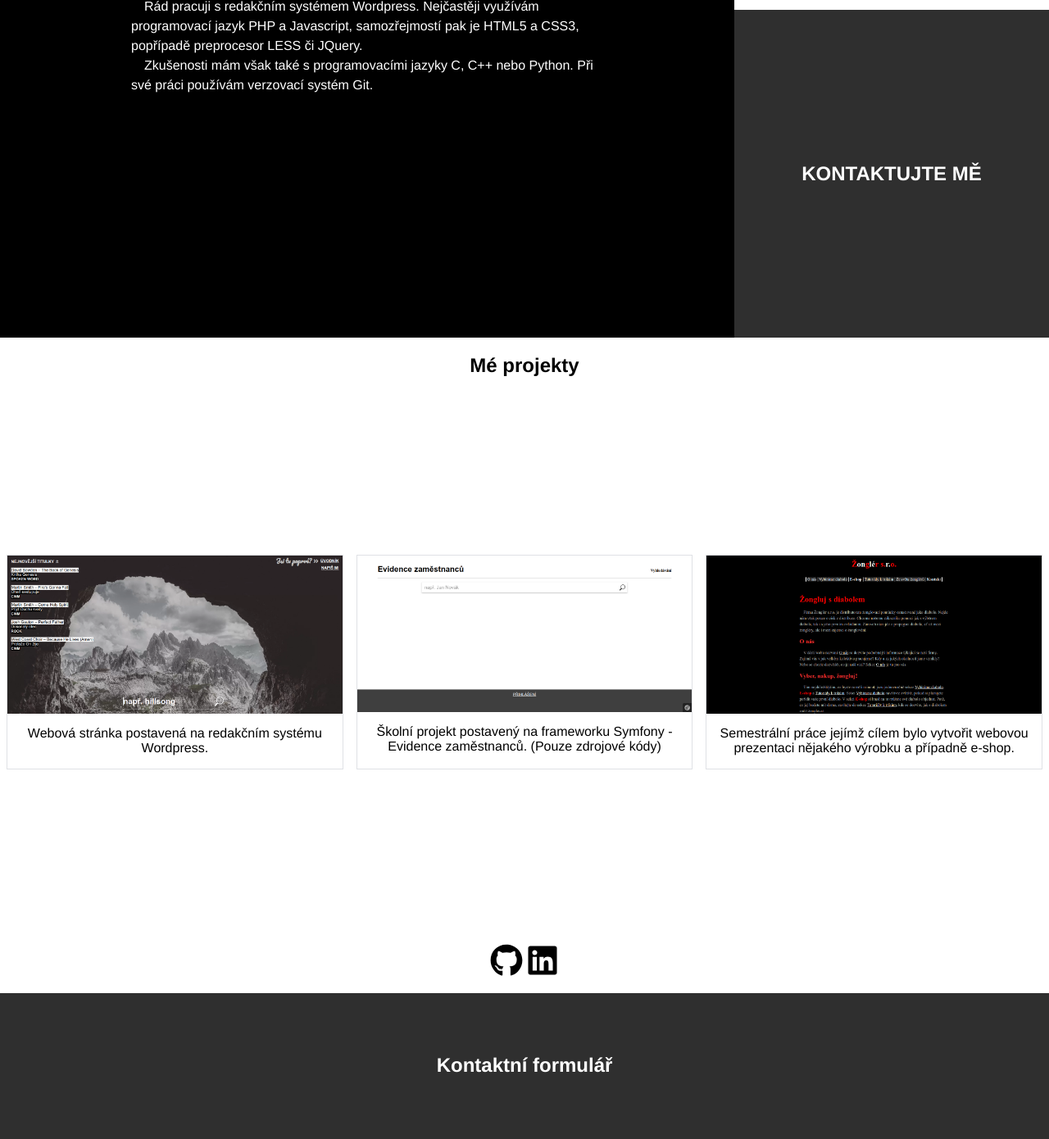
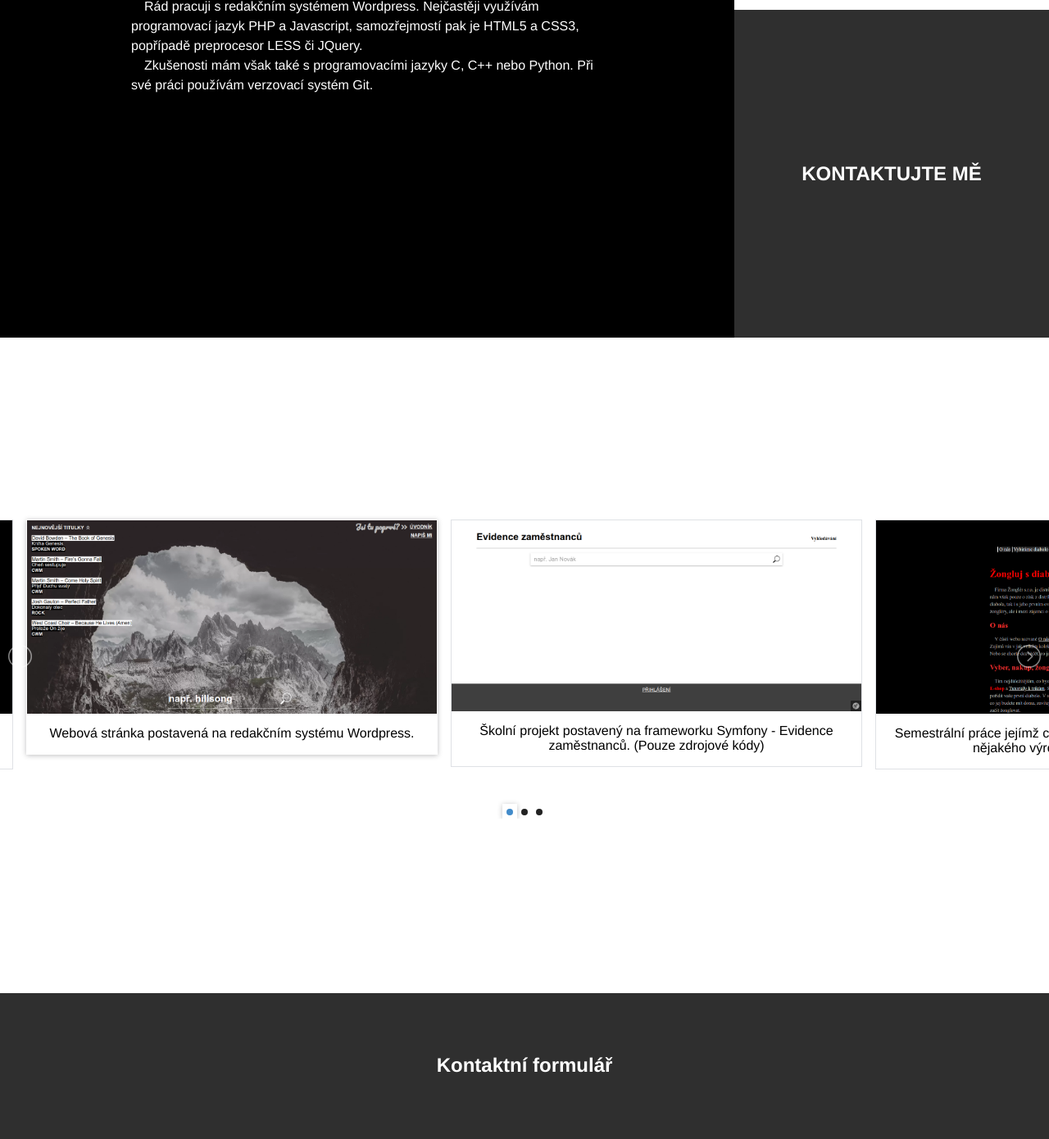
Before and after one commit to konmike/konmike.github.io, a PHP site: page / in a window 1280 px wide. Shown: the part 388-1778 px from the top of the page at 82% size. Run offline with PHP 8.4, Linux system fonts and the light colour scheme.

Commit message:
Funknci slider pro projekty

```diff
--- a/index.html
+++ b/index.html
@@ -3,8 +3,8 @@
 <head>
     <meta charset="UTF-8">
     <title>Michal Konečný</title>
-    <link type="text/css" rel="stylesheet" href="lightslider.css">
     <link rel="stylesheet" type="text/css" href="style.css">
+    <link rel="stylesheet" type="text/css" href="lightslider.css">
     <script src="https://ajax.googleapis.com/ajax/libs/jquery/3.4.0/jquery.min.js"></script>
     <script src="script.js"></script>
     <script src="lightslider.js"></script>
@@ -36,46 +36,42 @@
             </div>
         </article>
         <article id="myprojects" class="article article--projects">
-            <h1 class="article__title">Mé projekty</h1>
 
-            <section>
-                <p>
-                    <a href="http://srdcechvaly.cekuj.net">
-                        <img src="img/srdcechvaly.png" alt="Projekt Srdce chvály"/>
+            <ul id="responsive">
+                <li>
+
+                    <a href="http://srdcechvaly.cekuj.net" class="slider__link">
+                        <img src="img/srdcechvaly.png" alt="Projekt Srdce chvály" class="slider__img">
                     </a>
-                    <span>
+                    <span class="slider__title">
                         Webová stránka postavená na redakčním systému Wordpress.
                     </span>
-                </p>
-                <p>
-                    <a href="https://github.com/konmike/BI-TWA">
-                        <img src="img/evidencezamestnancu.png" alt="Evidence zaměstnanců"/>
+
+                </li>
+                <li>
+
+                    <a href="https://github.com/konmike/BI-TWA" class="slider__link">
+                        <img src="img/evidencezamestnancu.png" alt="Evidence zaměstnanců" class="slider__img">
                     </a>
-                    <span>
+                    <span class="slider__title">
                         Školní projekt postavený na frameworku Symfony - Evidence zaměstnanců.
                         (Pouze zdrojové kódy)
                     </span>
-                </p>
-                <p>
-                    <a href="https://github.com/konmike/BI-ZWU">
-                        <img src="img/zonglersro.png" alt="Prezentace výrobku"/>
+
+                </li>
+                <li>
+
+                    <a href="https://github.com/konmike/BI-ZWU" class="slider__link">
+                        <img src="img/zonglersro.png" alt="Prezentace výrobku" class="slider__img">
                     </a>
-                    <span>
+                    <span class="slider__title">
                         Semestrální práce jejímž cílem bylo vytvořit webovou prezentaci
                         nějakého výrobku a případně e-shop.
                     </span>
-                </p>
-            </section>
-            <footer class="article__footer">
-                <span>
-                    <a href="https://github.com/konmike/" class="article__footer--link">
-                        <img src="img/github.svg" alt="Github" class="article__footer--img"/>
-                    </a>
-                    <a href="https://www.linkedin.com/in/michal-konecny/" class="article__footer--link">
-                        <img src="img/linkedin.svg" alt="Linkedin" class="article__footer--img"/>
-                    </a>
-                </span>
-            </footer>
+
+                </li>
+            </ul>
+
         </article>
         <article id="contact" class="article article--contact">
             <h1 class="article__title">Kontaktní formulář</h1>
@@ -108,11 +104,32 @@
         </article>
     </main>
 
-    <script type="text/javascript">
+    <script>
         $(document).ready(function() {
-            $("#lightSlider").lightSlider({
-                item: 1,
-                loop: true,
+            $('#responsive').lightSlider({
+                item:3,
+                loop:true,
+                currentPagerPosition: 'middle',
+                slideMove:1,
+                easing: 'cubic-bezier(0.25, 0, 0.25, 1)',
+                speed:600,
+                responsive : [
+                    {
+                        breakpoint:1000,
+                        settings: {
+                            item:2,
+                            slideMove:1,
+                            slideMargin:6,
+                        }
+                    },
+                    {
+                        breakpoint:500,
+                        settings: {
+                            item:1,
+                            slideMove:1
+                        }
+                    }
+                ]
             });
         });
     </script>
--- a/lightslider.css
+++ b/lightslider.css
@@ -7,10 +7,10 @@
     overflow: hidden;
     -webkit-touch-callout: none;
     -webkit-user-select: none;
+    -khtml-user-select: none;
     -moz-user-select: none;
     -ms-user-select: none;
-    user-select: none;
-    padding-bottom: 2rem;
+    user-select: none
 }
 .lightSlider:before, .lightSlider:after {
     content: " ";
@@ -19,12 +19,9 @@
 .lightSlider {
     overflow: hidden;
     margin: 0;
-    max-height: 100%;
 }
 .lSSlideWrapper {
     max-width: 100%;
-    max-height: 100%;
-    height: 100%;
     overflow: hidden;
     position: relative;
 }
@@ -157,7 +154,7 @@
     display: block;
     top: 50%;
     height: 32px;
-    background-image: url('../img/controls.png');
+    background-image: url('img/controls.png');
     cursor: pointer;
     position: absolute;
     z-index: 99;
@@ -379,8 +376,11 @@
 }
 /*/  GRab cursor */
 .lightSlider.lsGrab > * {
-    max-height: 100%;
-    cursor: grab;
+  cursor: -webkit-grab;
+  cursor: -moz-grab;
+  cursor: -o-grab;
+  cursor: -ms-grab;
+  cursor: grab;
 }
 .lightSlider.lsGrabbing > * {
   cursor: move;
--- a/lightslider.js
+++ b/lightslider.js
@@ -130,7 +130,8 @@
 
         refresh.calSW = function () {
             if (settings.autoWidth === false) {
-                slideWidth = (elSize - ((settings.item * (settings.slideMargin)) - settings.slideMargin)) / settings.item;
+                //slideWidth = (elSize - ((settings.item * (settings.slideMargin)) - settings.slideMargin)) / settings.item; MY_WORK
+                slideWidth = 500;
             }
         };
 
@@ -295,7 +296,8 @@
                     }
                     $children.css(gutter, settings.slideMargin + 'px');
                     w = refresh.calWidth(false);
-                    $el.css(property, w + 'px');
+                    //$el.css(property, w + 'px'); MY_WORK
+                    $el.css(property, (w+100) + 'px');
                     if (settings.loop === true && settings.mode === 'slide') {
                         if (on === false) {
                             scene = $el.find('.clone.left').length;
@@ -441,7 +443,8 @@
                         tP = ((tHT) * 100) / elSize;
                     }
                     ob.css({
-                        'height': tH + 'px',
+                        //'height': tH + 'px', MY_WORK
+                        'height': 350 + 'px',
                         'padding-bottom': tP + '%'
                     });
                 };
--- a/style.css
+++ b/style.css
@@ -14,7 +14,7 @@ body{
 }
 
 .article--projects{
-    justify-content: space-between;
+    justify-content: center;
 }
 
 .article--contact{
@@ -98,64 +98,6 @@ body{
     margin-bottom: 1rem;
 }
 
-
-/* My projects */
-.slider__item a img{
-    width: 100%;
-    max-width: 100%;
-    height: 50%;
-}
-
-section{
-    display: flex;
-    justify-content: center;
-}
-
-section p{
-    display: flex;
-    flex-direction: column;
-    align-items: center;
-    margin: .5rem;
-    font-family: Helvetica, sans-serif;
-    width: 500px;
-    border: 1px solid #dfe1e5;
-    -webkit-transition: all .5s;
-    -moz-transition: all .5s;
-    -o-transition: all .5s;
-    transition: all .5s;
-}
-
-.slider__item{
-    display: flex;
-    flex-wrap: wrap;
-    margin: 1rem 1rem;
-    border: 15px solid #FFF;
-    box-shadow: 1px 1px 5px #CCC;
-}
-
-section p:hover{
-    box-shadow: 0 1px 6px 0 rgba(32, 33, 36, 0.28);
-    border-color: rgba(223, 225, 229, 0);
-}
-
-section p span{
-	margin: .2rem .2rem 1rem .2rem;
-	text-align: center;
-}
-
-section p a{
-    text-decoration: none;
-    display: block;
-    height: auto;
-    width: 100%;
-    margin-bottom: .5rem;
-}
-
-section p a img{
-    height: auto;
-    width: 100%;
-}
-
 .article__footer{
     font-family: Helvetica, sans-serif;
     text-align: center;
@@ -170,8 +112,43 @@ section p a img{
     width: 40px;
     height: 40px;
 }
-/* END My projects */
 
+.lslide, .clone{
+    display: flex;
+    flex-direction: column;
+    align-items: center;
+    margin: .5rem !important;
+    font-family: Helvetica, sans-serif;
+    width: 500px !important;
+    border: 1px solid #dfe1e5;
+    -webkit-transition: all .5s;
+    -moz-transition: all .5s;
+    -o-transition: all .5s;
+    transition: all .5s;
+}
+
+.active, .lslide:hover, .clone:hover{
+    box-shadow: 0 1px 6px 0 rgba(32, 33, 36, 0.28);
+    border-color: rgba(223, 225, 229, 0);
+}
+
+.slider__link{
+    text-decoration: none;
+    display: block;
+    height: auto;
+    width: 100%;
+    margin-bottom: .5rem;
+}
+
+.slider__img{
+    height: auto;
+    width: 100%;
+}
+
+.slider__title{
+    margin: .2rem .2rem 1rem .2rem;
+    text-align: center;
+}
 
 .form{
     display: flex;
```
Lines whose indentation alone changed are shown as unchanged.
